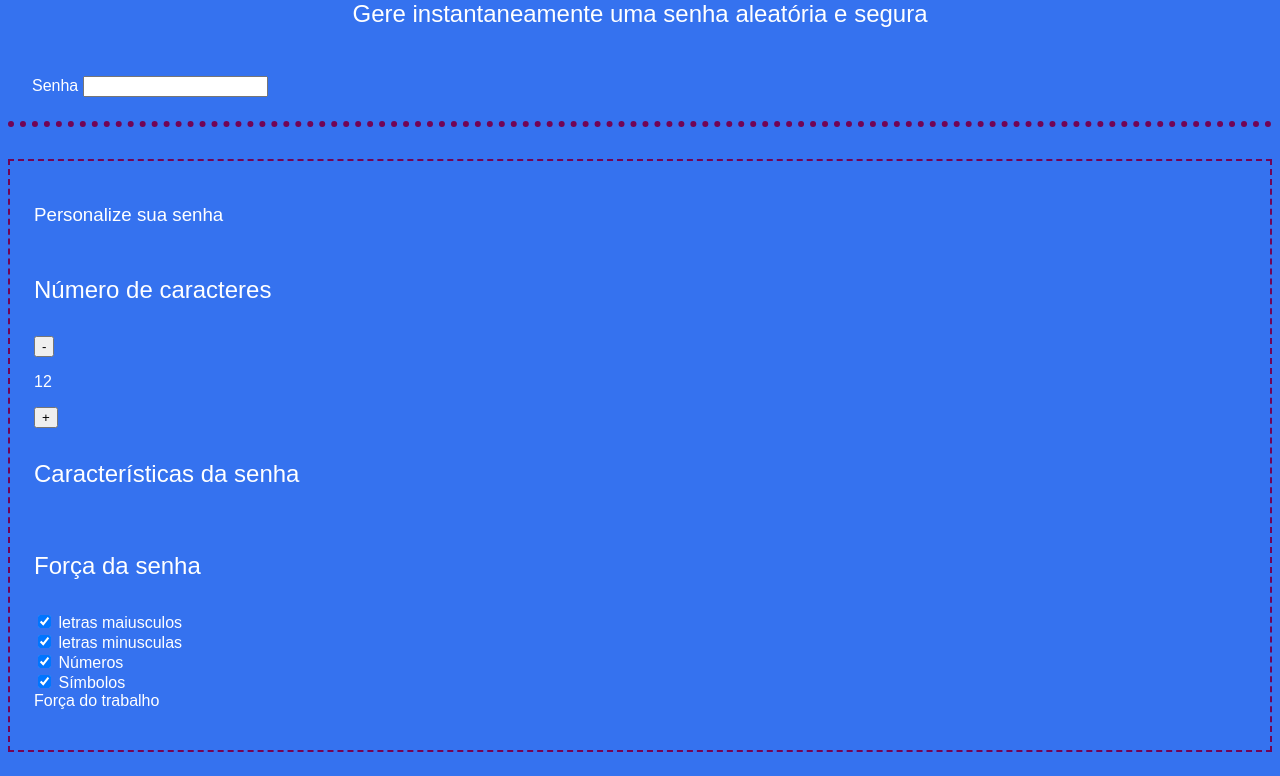
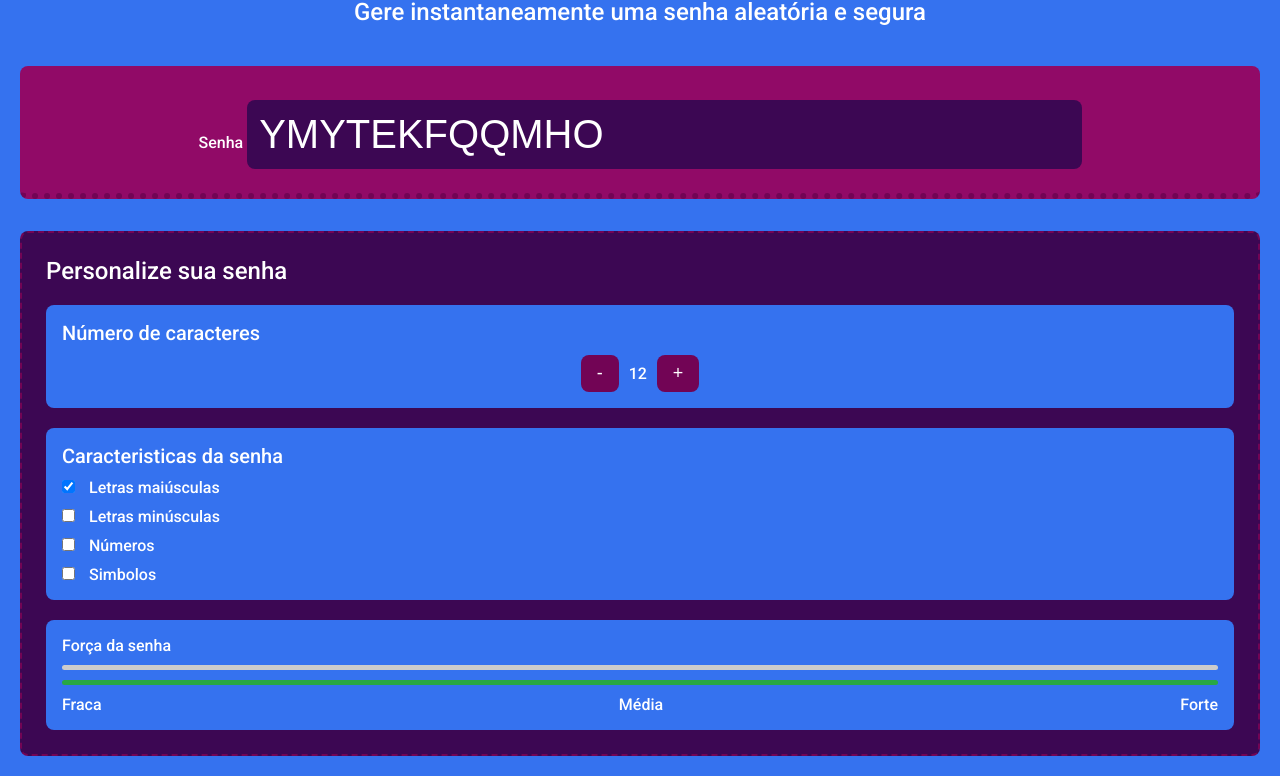
Before and after one commit to dasxtes/av3-luck-you, a plain HTML site: page index.html in a window 1280 px wide. Shown: the part 274-1050 px from the top of the page. Drawn offline with Linux system fonts and the light colour scheme; a web font is replaced by a local one.

Commit message:
adasdsad

```diff
--- a/index.html
+++ b/index.html
@@ -2,72 +2,80 @@
 <html lang="pt-br">
 
 <head>
-    <meta charset="UTF-8" />
-    <meta name="viewport" content="width=device-width, initial-scale=1" />
-    <title>Gerador de senha</title>
-    <link rel="stylesheet" href="style.css" />
+    <meta charset="UTF-8">
+    <meta name="viewport" content="width=device-width, initial-scale=1.0">
+    <title>Gerador de Senhas</title>
+    <link rel="stylesheet" href="style.css">
 </head>
 
 <body>
-    <section class="conteudo">
+    <section class="conteudo_senhas">
         <div class="conteudo_titulo">
-            <img class="cadeado_conteudo" src="imgs/cadeado.png" alt="cadeado fechado" />
-            <h2 class="titulo_principal">Gerador de senhas</h2>
+            <img class="cadeado_conteudo" src="imgs/cadeado.png"
+                alt="cadeado fechado com abertura de uma chave ao centro em tons de roxo e rosa.">
+            <h2 class="titulo_principal">Gerador de Senhas</h2>
             <h3 class="titulo_secundario">Gere instantaneamente uma senha aleatória e segura</h3>
         </div>
         <div class="conteudo_senha">
             <label for="senha">Senha</label>
-            <input name="senha" type="text" id="campo-senha" />
+            <input name="senha" type="text" id="campo_senha">
         </div>
         <div class="parametro">
-            <h3 class="parametro_titulo">Personalize sua senha</h3>
-            <div class="parametro_coluna__senha">
+            <h3 class="parametro_titulo">
+                Personalize sua senha
+            </h3>
+            <div class="parametro_coluna_senha">
                 <div class="parametro_senha">
-                    <h4 class="parametro_senha__titulo">Número de caracteres</h4>
+                    <h4 class="parametro_senha_titulo">
+                        Número de caracteres
+                    </h4>
                     <div class="parametro_senha_botoes">
-                        <button class="parametro_senha__botao">-</button>
-                        <p class="parametro_senha__texto">12</p>
-                        <button class="parametro_senha__botao">+</button>
+                        <button class="parametro-senha_botao">
+                            -
+                        </button>
+                        <p class="parametro-senha_texto">12</p>
+                        <button class="parametro-senha_botao">
+                            +
+                        </button>
                     </div>
                 </div>
                 <div class="parametro_senha">
-                    <h4 class="parametro_senha__titulo">Características da senha</h4>
+                    <h4 class="parametro_senha_titulo">
+                        Caracteristicas da senha
+                    </h4>
+                    <div class="parametro_senha_checkbox">
+                        <input name="maiusculo" type="checkbox" class="checkbox" checked>
+                        <label for="maiusculo">Letras maiúsculas</label>
+                    </div>
+                    <div class="parametro_senha_checkbox">
+                        <input name="minusculo" type="checkbox" class="checkbox">
+                        <label for="minusculo">Letras minúsculas</label>
+                    </div>
+                    <div class="parametro_senha_checkbox">
+                        <input name="numero" type="checkbox" class="checkbox">
+                        <label for="numero">Números</label>
+                    </div>
+                    <div class="parametro_senha_checkbox">
+                        <input name="simbolo" type="checkbox" class="checkbox">
+                        <label for="simbolo">Simbolos</label>
+                    </div>
                 </div>
                 <div class="parametro_senha">
-                    <h4 class="parametro_senha__titulo">Força da senha</h4>
-                    <div class="parametro_senha_checkbox">
-                        <input name="maiusculo" type="checkbox" class="checkbox" checked>
-                        <label for="maiusculo"> letras maiusculos </label>
-                        <div class="parametro_senha_checkbox">
-                            <input name="minusculo" type="checkbox" class="checkbox" checked>
-                            <label for="minusculo"> letras minusculas </label>
-                            <div class="parametro_senha_checkbox">
-                                <input name="numero" type="checkbox" class="checkbox" checked>
-                                <label for="numero"> Números </label>
-                                <div class="parametro_senha_checkbox">
-                                    <input name="simbolo" type="checkbox" class="checkbox" checked>
-                                    <label for="simbolo"> Símbolos </label>
-                                </div>
-                            </div>
-                            <div>
-
-                            </div>
-                            <div>
-                                <class class="parametro-senha"></class>
-                                <class class="parametro-senha-titulo"> Força do trabalho </class>
-                                <div class="barra"></div>
-                                <div class="força forte"></div>
-                                <div class="parametro-senha-textos">
-                                    <p class="Fraca"></p>
-                                    <p class="Média"></p>
-                                    <p class="Forte"></p>
-
-                                </div>
-
-                            </div>
-                        </div>
+                    <h4 class="parametro-senha_titulo">
+                        Força da senha
+                    </h4>
+                    <div class="barra"></div>
+                    <div class="forca forte"></div>
+                    <div class="parametro-senha-textos">
+                        <p>Fraca</p>
+                        <p>Média</p>
+                        <p>Forte</p>
                     </div>
+                </div>
+            </div>
+        </div>
     </section>
+    <script src = "main.js"> </script>
 </body>
 
 </html>
--- /dev/null
+++ b/main.js
@@ -0,0 +1,79 @@
+const numeroSenha = document.querySelector('.parametro-senha_texto');
+let tamanhoSenha = 12;
+numeroSenha.textContent = tamanhoSenha;
+
+const botoes = document.querySelectorAll('.parametro-senha_botao'); // Corrigir a seleção para '.parametro-senha_botao'
+
+// Adicionar os eventos de clique corretamente
+botoes[0].addEventListener('click', diminuiTamanho); // Botão de diminuição
+botoes[1].addEventListener('click', aumentaTamanho); // Botão de aumento
+
+// Selecionando os checkboxes de características da senha
+const checkboxMaiusculo = document.querySelector('[name="maiusculo"]');
+const checkboxMinusculo = document.querySelector('[name="minusculo"]');
+const checkboxNumero = document.querySelector('[name="numero"]');
+const checkboxSimbolo = document.querySelector('[name="simbolo"]');
+
+// Função para gerar uma senha aleatória
+function gerarSenha() {
+    const caracteres = 'ABCDEFGHIJKLMNOPQRSTUVWXYZabcdefghijklmnopqrstuvwxyz0123456789!@#$%^&*()_-+=<>?';
+    const senha = [];
+    const tamanho = parseInt(numeroSenha.textContent);
+
+    // Seleciona as opções de características
+    const maiusculo = checkboxMaiusculo.checked;
+    const minusculo = checkboxMinusculo.checked;
+    const numero = checkboxNumero.checked;
+    const simbolo = checkboxSimbolo.checked;
+
+    let caracteresPermitidos = '';
+
+    // Adiciona os caracteres permitidos com base nas opções selecionadas
+    if (maiusculo) caracteresPermitidos += 'ABCDEFGHIJKLMNOPQRSTUVWXYZ';
+    if (minusculo) caracteresPermitidos += 'abcdefghijklmnopqrstuvwxyz';
+    if (numero) caracteresPermitidos += '0123456789';
+    if (simbolo) caracteresPermitidos += '!@#$%^&*()_-+=<>?';
+
+    // Se não houver caracteres permitidos selecionados
+    if (caracteresPermitidos === '') {
+        alert("Selecione pelo menos uma característica para a senha.");
+        return;
+    }
+
+    // Gera a senha aleatória
+    for (let i = 0; i < tamanho; i++) {
+        const indice = Math.floor(Math.random() * caracteresPermitidos.length);
+        senha.push(caracteresPermitidos[indice]);
+    }
+
+    // Exibe a senha gerada no campo de entrada
+    document.getElementById('campo_senha').value = senha.join('');
+}
+
+// Função para atualizar o número de caracteres
+function diminuiTamanho() {
+    if (tamanhoSenha > 6) { // Garantir que o tamanho não vá abaixo de 6
+        tamanhoSenha--;
+    }
+    numeroSenha.textContent = tamanhoSenha;
+    gerarSenha();  // Atualiza a senha após alteração no número de caracteres
+}
+
+function aumentaTamanho() {
+    if (tamanhoSenha < 20) { // Garantir que o tamanho não ultrapasse 20
+        tamanhoSenha++;
+    }
+    numeroSenha.textContent = tamanhoSenha;
+    gerarSenha();  // Atualiza a senha após alteração no número de caracteres
+}
+
+// Adicionar eventos de mudança nos checkboxes
+checkboxMaiusculo.addEventListener('change', gerarSenha);
+checkboxMinusculo.addEventListener('change', gerarSenha);
+checkboxNumero.addEventListener('change', gerarSenha);
+checkboxSimbolo.addEventListener('change', gerarSenha);
+
+// Gera uma senha inicial quando a página carrega
+window.onload = gerarSenha;
+
+console.log(botoes); // Para verificar se os botões estão sendo selecionados corretamente
--- a/style.css
+++ b/style.css
@@ -1,4 +1,4 @@
-@import url('https://fonts.googleapis.com/css2?family=Savate:ital,wght@0,200..900;1,200..900&display=swap');
+@import url('https://fonts.googleapis.com/css2?family=Roboto:wght@400;500;700&display=swap');
 
 :root {
     --branco: white;
@@ -6,10 +6,13 @@
     --cor-de-senha: #910A67;
     --fundo-texto: #3C0753;
     --borda: #720455;
-    --fonte: 'Embed code', sans-serif;
+    --fonte: 'Roboto', sans-serif;
 }
 
 * {
+    margin: 0;
+    padding: 0;
+    box-sizing: border-box;
     font-weight: 500;
 }
 
@@ -17,54 +20,133 @@ body {
     color: var(--branco);
     background-color: var(--cor-de-fundo);
     font-family: var(--fonte);
+    padding: 20px;
 }
-.titulo_principal{
-    font-family: var(--fonte);
+
+h2, h3, h4 {
+    color: var(--branco);
+}
+
+.titulo_principal {
     font-size: 32px;
+    margin-bottom: 10px;
 }
-.titulo_secundario{
+
+.titulo_secundario {
     font-size: 24px;
+    margin-top: 10px;
 }
-.conteudo_titulo{
+
+.conteudo_titulo {
     text-align: center;
     margin-top: 80px;
+}
 
+.cadeado_conteudo {
+    width: 100px;
+    margin-bottom: 20px;
 }
-.cadeado_conteudo{
-    width: 100px;
+
+.conteudo_senha {
+    margin-top: 40px;
+    background-color: var(--cor-de-senha);
+    padding: 24px;
+    border-radius: 8px;
+    border-bottom: 6px dotted var(--borda);
+    text-align: center;
 }
-.conteudo_senha{
-    margin: top 80px;
-    background: var(--fundo-senha);
-    padding: 24px;
-    border-bottom: 6px dotted var(--borda);
-}
-#campo_senha{
-    background-color: var(--fundo-senha);
-    border:none;
-    color:var(--branco);
+
+#campo_senha {
+    background-color: var(--fundo-texto);
+    border: none;
+    color: var(--branco);
     font-size: 40px;
     width: 70%;
+    padding: 12px;
+    margin-top: 10px;
+    border-radius: 8px;
 }
-#campo_senha:focus{
-    outline:none;
+
+#campo_senha:focus {
+    outline: none;
 }
-.conteudo_senhas{
-    max-width: 1200px;
-    margin: 0 auto;
-}
-.parametro{
-    background-color:var(--cor-de-fundo);
-    border:2px dashed var(--borda);
+
+.parametro {
+    background-color: var(--fundo-texto);
+    border: 2px dashed var(--borda);
     margin-top: 32px;
     padding: 24px;
+    border-radius: 8px;
 }
-.parametro_senha__titulo{
+
+.parametro_titulo {
     font-size: 24px;
+    margin-bottom: 20px;
 }
-.parametro_coluna__senha{
-display:flex;
-flex-direction:column;
-justify-content:center;
 
+.parametro_coluna_senha {
+    display: flex;
+    flex-direction: column;
+    gap: 20px;
 }
+
+.parametro_senha {
+    background-color: var(--cor-de-fundo);
+    padding: 16px;
+    border-radius: 8px;
+}
+
+.parametro_senha_titulo {
+    font-size: 20px;
+    margin-bottom: 10px;
+}
+
+.parametro_senha_botoes {
+    display: flex;
+    justify-content: center;
+    align-items: center;
+    gap: 10px;
+}
+
+.parametro-senha_botao {
+    background-color: var(--borda);
+    border: none;
+    color: var(--branco);
+    padding: 8px 16px;
+    font-size: 18px;
+    cursor: pointer;
+    border-radius: 8px;
+}
+
+.parametro_senha_checkbox {
+    margin-top: 10px;
+}
+
+.checkbox {
+    margin-right: 10px;
+}
+
+.barra {
+    width: 100%;
+    height: 5px;
+    background-color: #ccc;
+    margin-top: 10px;
+    border-radius: 5px;
+}
+
+.forca {
+    height: 5px;
+    margin-top: 10px;
+    border-radius: 5px;
+}
+
+.forte {
+    width: 100%;
+    background-color: #28a745;
+}
+
+.parametro-senha-textos {
+    display: flex;
+    justify-content: space-between;
+    margin-top: 10px;
+}
```
